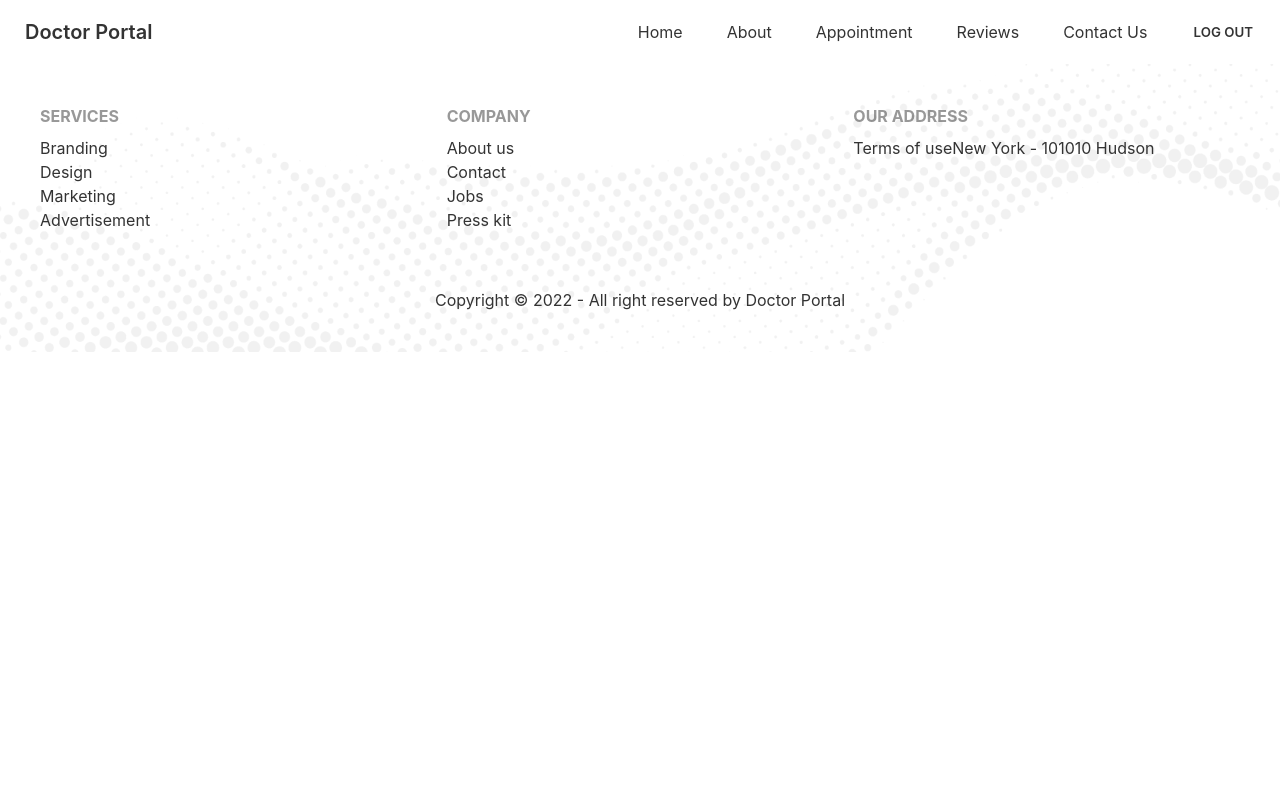
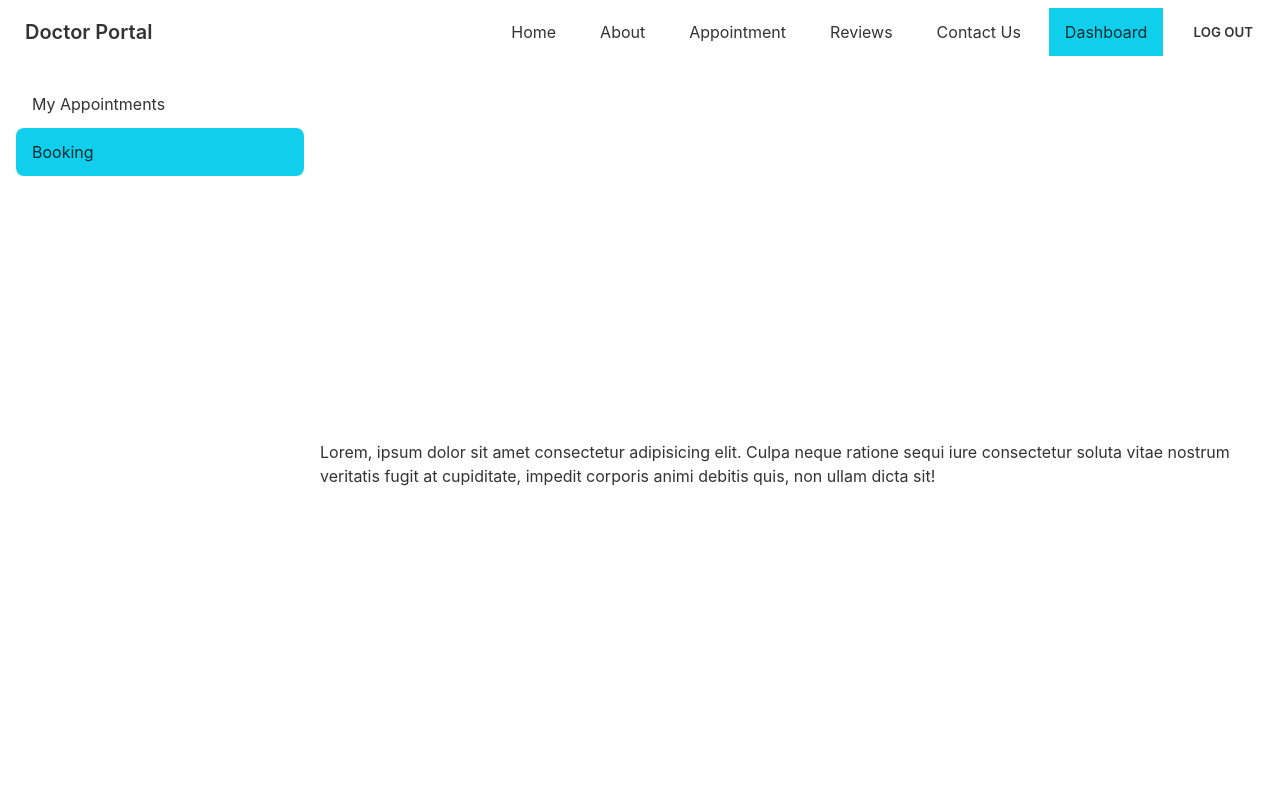
Before and after one commit to prokashpul/doctor-portal-service, a React (Create React App) app: page /dashboard/booking in a window 1280 px wide. Shown: the top 800 px of the page. Built offline with nearby package versions, Linux system fonts and the light colour scheme; no server answers; sample sign-in values are in the browser's storage.

Commit message:
create dash bord and add nasted route

```diff
--- a/src/App.js
+++ b/src/App.js
@@ -8,6 +8,9 @@ import Header from "./Components/Sheared/Header/Header";
 import RequireAuth from "./Components/Utilities/RequireAuth/RequireAuth";
 import { ToastContainer } from "react-toastify";
 import "react-toastify/dist/ReactToastify.css";
+import Dashboard from "./Components/Pages/Dashboard/Dashboard";
+import Booking from "./Components/Pages/Dashboard/Booking/Booking";
+import MyAppointments from "./Components/Pages/Dashboard/MyAppointments/MyAppointments";
 
 function App() {
   return (
@@ -23,6 +26,24 @@ function App() {
             </RequireAuth>
           }
         />
+        <Route
+          path="/dashboard"
+          element={
+            <RequireAuth>
+              <Dashboard></Dashboard>
+            </RequireAuth>
+          }
+        >
+          <Route path="/dashboard" element={<MyAppointments />}></Route>
+          <Route
+            path="/dashboard/appointments"
+            element={<MyAppointments />}
+          ></Route>
+          <Route
+            path="/dashboard/booking"
+            element={<Booking></Booking>}
+          ></Route>
+        </Route>
         <Route path="/login" element={<Login />} />
         <Route path="/register" element={<Register />} />
       </Routes>
--- a/src/Components/Pages/Appointment/AvailableAppointment/AvailableAppointment.js
+++ b/src/Components/Pages/Appointment/AvailableAppointment/AvailableAppointment.js
@@ -1,21 +1,29 @@
 import axios from "axios";
 import { format } from "date-fns";
-import React, { useEffect, useState } from "react";
+import React, { useState } from "react";
+import { useQuery } from "react-query";
+import Spinner from "../../../Sheared/Spinner/Spinner";
 import ShowModal from "../ShowModal/ShowModal";
 import Info from "./Info";
 
 const AvailableAppointment = ({ date }) => {
-  const [services, setServices] = useState([]);
+  // const [services, setServices] = useState([]);
   const [treatment, setTreatment] = useState();
-  useEffect(() => {
-    const loadData = async () => {
-      const { data } = await axios(
-        `http://localhost:5000/available?date=${format(date, "PP")}`
-      );
-      setServices(data);
-    };
-    loadData();
-  }, []);
+  const formateDate = format(date, "PP");
+
+  const {
+    isLoading,
+    error,
+    refetch,
+    data: services,
+  } = useQuery(["available", formateDate], () =>
+    fetch(`http://localhost:5000/available?date=${formateDate}`).then((res) =>
+      res.json()
+    )
+  );
+  if (isLoading) {
+    return <Spinner></Spinner>;
+  }
   return (
     <div className="my-10">
       <h3 className="text-center text-lg text-secondary font-semibold my-10">
@@ -33,8 +41,9 @@ const AvailableAppointment = ({ date }) => {
       {treatment && (
         <ShowModal
           treatment={treatment}
-          date={format(date, "PP")}
+          date={formateDate}
           setTreatment={setTreatment}
+          refetch={refetch}
         ></ShowModal>
       )}
     </div>
--- a/src/Components/Pages/Appointment/ShowModal/ShowModal.js
+++ b/src/Components/Pages/Appointment/ShowModal/ShowModal.js
@@ -1,11 +1,10 @@
-import { async } from "@firebase/util";
 import axios from "axios";
 import React from "react";
 import { useAuthState } from "react-firebase-hooks/auth";
 import { toast } from "react-toastify";
 import auth from "../../../../Firebase.init";
 
-const ShowModal = ({ treatment, date, setTreatment }) => {
+const ShowModal = ({ treatment, date, setTreatment, refetch }) => {
   const { name, slots, _id } = treatment || {};
   const [user] = useAuthState(auth);
   const handelForm = async (event) => {
@@ -25,7 +24,7 @@ const ShowModal = ({ treatment, date, setTreatment }) => {
         toast.warning(`Already have an appointment on ${date} At ${slot}`);
       }
     });
-
+    refetch();
     setTreatment(null);
   };
   return (
--- /dev/null
+++ b/src/Components/Pages/Dashboard/Booking/Booking.js
@@ -0,0 +1,13 @@
+import React from "react";
+
+const Booking = () => {
+  return (
+    <div>
+      Lorem, ipsum dolor sit amet consectetur adipisicing elit. Culpa neque
+      ratione sequi iure consectetur soluta vitae nostrum veritatis fugit at
+      cupiditate, impedit corporis animi debitis quis, non ullam dicta sit!
+    </div>
+  );
+};
+
+export default Booking;
--- /dev/null
+++ b/src/Components/Pages/Dashboard/Dashboard.js
@@ -0,0 +1,26 @@
+import React from "react";
+import { NavLink, Outlet } from "react-router-dom";
+
+const Dashboard = () => {
+  return (
+    <div className="drawer drawer-mobile">
+      <input id="dashbord-sidebar" type="checkbox" className="drawer-toggle" />
+      <div className="drawer-content flex flex-col items-center justify-center">
+        <Outlet></Outlet>
+      </div>
+      <div className="drawer-side ">
+        <label for="dashbord-sidebar" className="drawer-overlay"></label>
+        <ul className="menu p-4 overflow-y-auto w-80 bg-base-100 text-base-content">
+          <li>
+            <NavLink to="/dashboard/appointments">My Appointments</NavLink>
+          </li>
+          <li>
+            <NavLink to="/dashboard/booking">Booking</NavLink>
+          </li>
+        </ul>
+      </div>
+    </div>
+  );
+};
+
+export default Dashboard;
--- /dev/null
+++ b/src/Components/Pages/Dashboard/MyAppointments/MyAppointments.js
@@ -0,0 +1,7 @@
+import React from "react";
+
+const MyAppointments = () => {
+  return <div>My appointment</div>;
+};
+
+export default MyAppointments;
--- a/src/Components/Sheared/Header/Header.js
+++ b/src/Components/Sheared/Header/Header.js
@@ -33,10 +33,7 @@ const Header = () => {
   };
   return (
     <header className="navbar bg-base-100 z-50">
-      <div className="w-full">
-        <NavLink to="/" className="btn btn-ghost normal-case text-xl">
-          Doctor Portal
-        </NavLink>
+      <div className="w-full ">
         <div className="dropdown">
           <label tabIndex="0" className="btn btn-ghost lg:hidden">
             <svg
@@ -59,12 +56,43 @@ const Header = () => {
             className="menu menu-compact dropdown-content  mt-3 p-2 shadow bg-base-100 rounded-box w-52"
           >
             {navMenu}
+            {user && (
+              <button onClick={logout} className="btn text-neutral btn-primary">
+                Log Out
+              </button>
+            )}
           </ul>
+        </div>
+        <NavLink
+          to="/"
+          className="btn btn-ghost normal-case text-xl flex justify-center"
+        >
+          Doctor Portal
+        </NavLink>
+
+        <div className="navbar-end flex  lg:hidden">
+          {user ? (
+            <label
+              for="dashbord-sidebar"
+              className="btn btn-primary drawer-button text-neutral"
+            >
+              Dashboard
+            </label>
+          ) : (
+            <button className="btn btn-primary">
+              <NavLink to="/login">Login</NavLink>
+            </button>
+          )}
         </div>
       </div>
       <div className="navbar-center hidden  lg:flex">
         <ul className="menu menu-horizontal gap-3 p-0">
           {navMenu}
+          {user && (
+            <li>
+              <NavLink to="/dashboard">Dashboard</NavLink>
+            </li>
+          )}
           {!user ? (
             <li>
               <NavLink to="/login">Login</NavLink>
```
